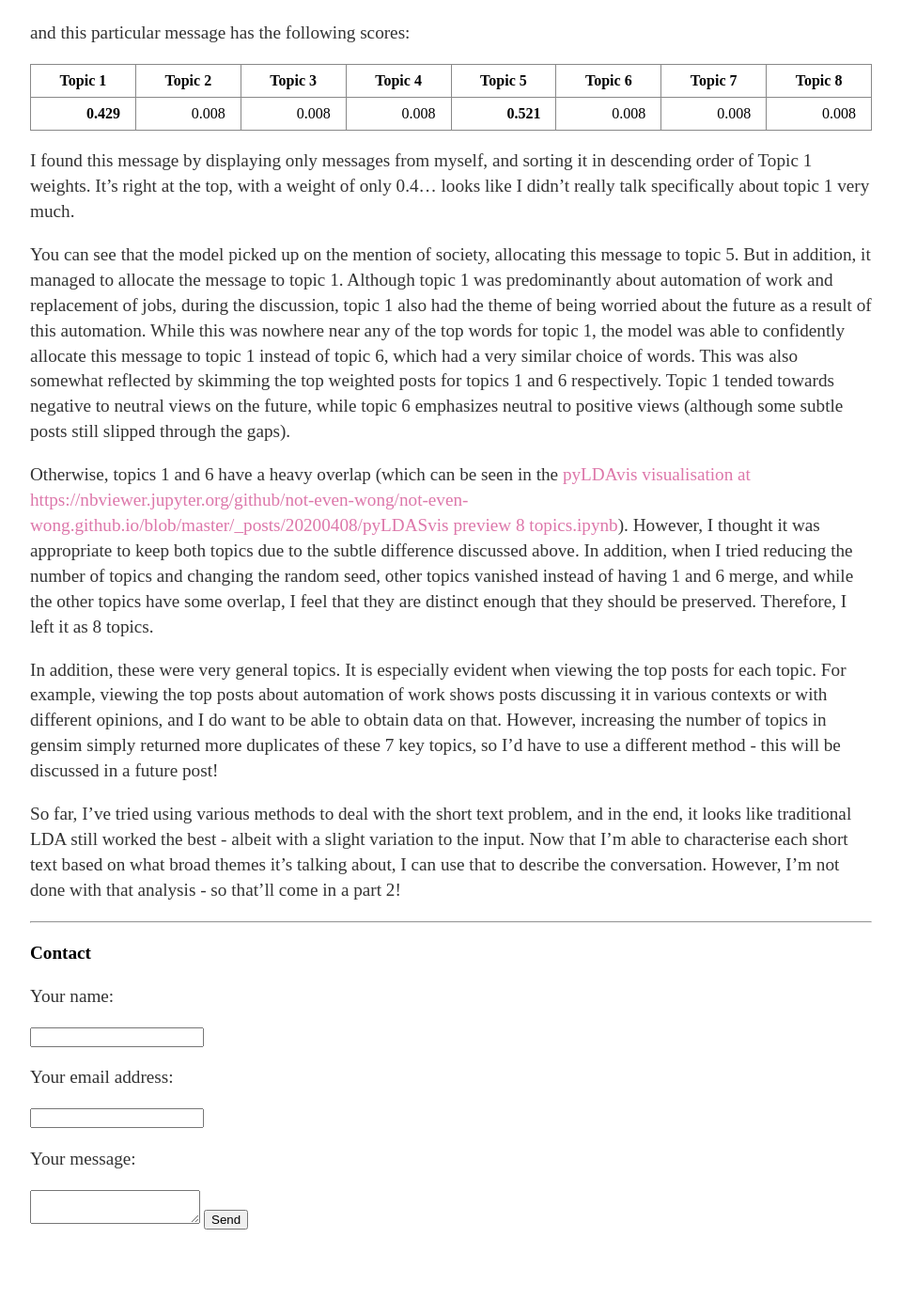
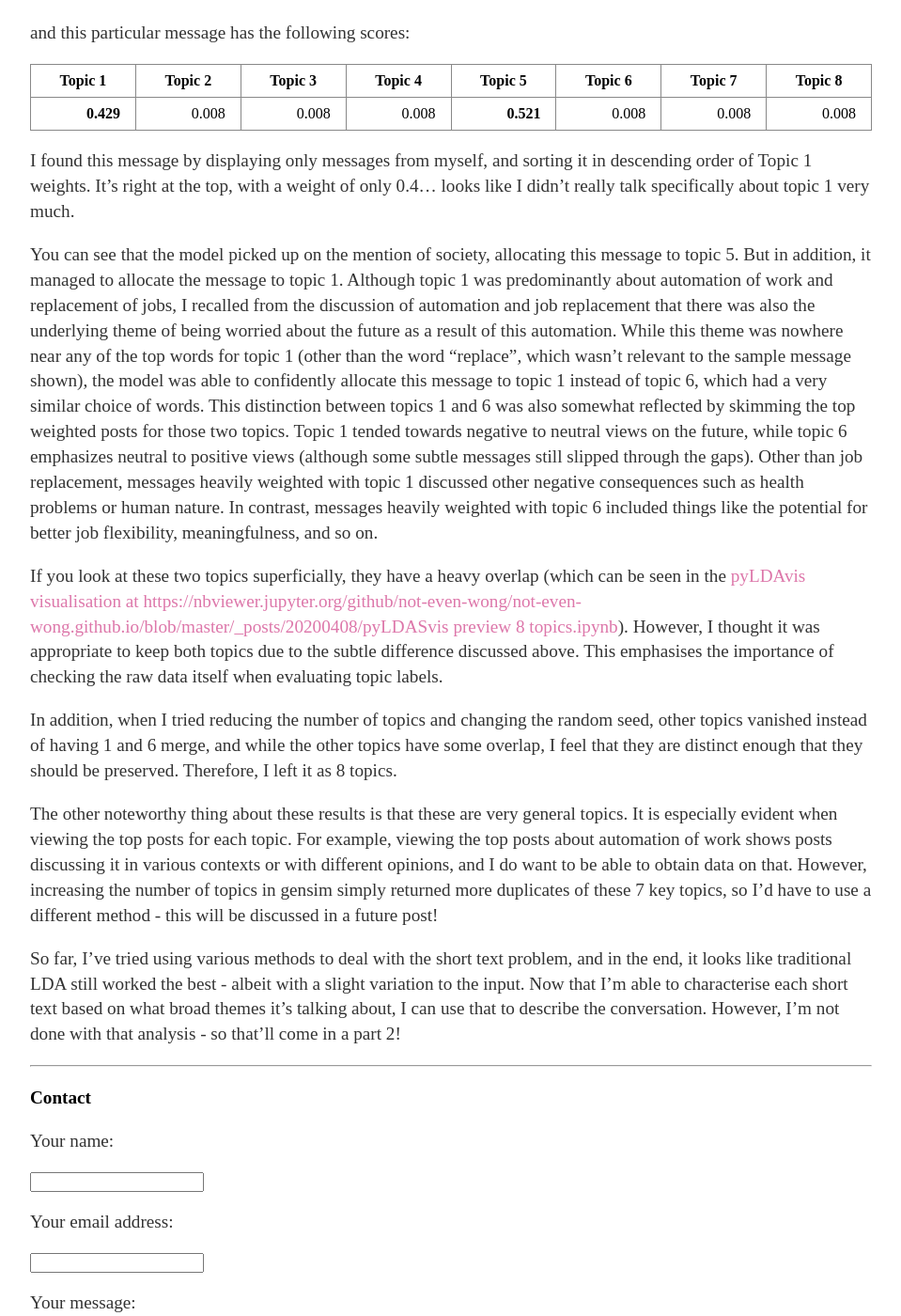
Before and after one commit to not-even-wong/not-even-wong.github.io, a Jekyll site: the page built from _posts/2020-04-08-NLP-chatlogs-part-1.md, in a window 1280 px wide and 1400 px high, scrolled down 5879 px. Shown: the whole window at 94% size, without its empty margins (160-1119 px from the left). Built offline with Jekyll 4.4.1, drawn with Linux system fonts in a browser that asks for light colours; before the commit the page ends 7247 px from its top, so only the background shows below that.

Commit message:
Update 2020-04-08-NLP-chatlogs-part-1.md

```diff
--- a/_posts/2020-04-08-NLP-chatlogs-part-1.md
+++ b/_posts/2020-04-08-NLP-chatlogs-part-1.md
@@ -170,10 +170,12 @@ and this particular message has the following scores:
 
 I found this message by displaying only messages from myself, and sorting it in descending order of Topic 1 weights. It's right at the top, with a weight of only 0.4... looks like I didn't really talk specifically about topic 1 very much.
 
-You can see that the model picked up on the mention of society, allocating this message to topic 5. But in addition, it managed to allocate the message to topic 1. Although topic 1 was predominantly about automation of work and replacement of jobs, during the discussion, topic 1 also had the theme of being worried about the future as a result of this automation. While this was nowhere near any of the top words for topic 1, the model was able to confidently allocate this message to topic 1 instead of topic 6, which had a very similar choice of words. This was also somewhat reflected by skimming the top weighted posts for topics 1 and 6 respectively. Topic 1 tended towards negative to neutral views on the future, while topic 6 emphasizes neutral to positive views (although some subtle posts still slipped through the gaps).
+You can see that the model picked up on the mention of society, allocating this message to topic 5. But in addition, it managed to allocate the message to topic 1. Although topic 1 was predominantly about automation of work and replacement of jobs, I recalled from the discussion of automation and job replacement that there was also the underlying theme of being worried about the future as a result of this automation. While this theme was nowhere near any of the top words for topic 1 (other than the word "replace", which wasn't relevant to the sample message shown), the model was able to confidently allocate this message to topic 1 instead of topic 6, which had a very similar choice of words. This distinction between topics 1 and 6 was also somewhat reflected by skimming the top weighted posts for those two topics. Topic 1 tended towards negative to neutral views on the future, while topic 6 emphasizes neutral to positive views (although some subtle messages still slipped through the gaps). Other than job replacement, messages heavily weighted with topic 1 discussed other negative consequences such as health problems or human nature. In contrast, messages heavily weighted with topic 6 included things like the potential for better job flexibility, meaningfulness, and so on.
 
-Otherwise, topics 1 and 6 have a heavy overlap (which can be seen in the <a href="https://nbviewer.jupyter.org/github/not-even-wong/not-even-wong.github.io/blob/master/_posts/20200408/pyLDASvis preview 8 topics.ipynb" target="_blank">pyLDAvis visualisation at https://nbviewer.jupyter.org/github/not-even-wong/not-even-wong.github.io/blob/master/_posts/20200408/pyLDASvis preview 8 topics.ipynb</a>). However, I thought it was appropriate to keep both topics due to the subtle difference discussed above. In addition, when I tried reducing the number of topics and changing the random seed, other topics vanished instead of having 1 and 6 merge, and while the other topics have some overlap, I feel that they are distinct enough that they should be preserved. Therefore, I left it as 8 topics.
+If you look at these two topics superficially, they have a heavy overlap (which can be seen in the <a href="https://nbviewer.jupyter.org/github/not-even-wong/not-even-wong.github.io/blob/master/_posts/20200408/pyLDASvis preview 8 topics.ipynb" target="_blank">pyLDAvis visualisation at https://nbviewer.jupyter.org/github/not-even-wong/not-even-wong.github.io/blob/master/_posts/20200408/pyLDASvis preview 8 topics.ipynb</a>). However, I thought it was appropriate to keep both topics due to the subtle difference discussed above. This emphasises the importance of checking the raw data itself when evaluating topic labels.
 
-In addition, these were very general topics. It is especially evident when viewing the top posts for each topic. For example, viewing the top posts about automation of work shows posts discussing it in various contexts or with different opinions, and I do want to be able to obtain data on that. However, increasing the number of topics in gensim simply returned more duplicates of these 7 key topics, so I'd have to use a different method - this will be discussed in a future post!
+In addition, when I tried reducing the number of topics and changing the random seed, other topics vanished instead of having 1 and 6 merge, and while the other topics have some overlap, I feel that they are distinct enough that they should be preserved. Therefore, I left it as 8 topics.
+
+The other noteworthy thing about these results is that these are very general topics. It is especially evident when viewing the top posts for each topic. For example, viewing the top posts about automation of work shows posts discussing it in various contexts or with different opinions, and I do want to be able to obtain data on that. However, increasing the number of topics in gensim simply returned more duplicates of these 7 key topics, so I'd have to use a different method - this will be discussed in a future post!
 
 So far, I've tried using various methods to deal with the short text problem, and in the end, it looks like traditional LDA still worked the best - albeit with a slight variation to the input. Now that I'm able to characterise each short text based on what broad themes it's talking about, I can use that to describe the conversation. However, I'm not done with that analysis - so that'll come in a part 2!
```
